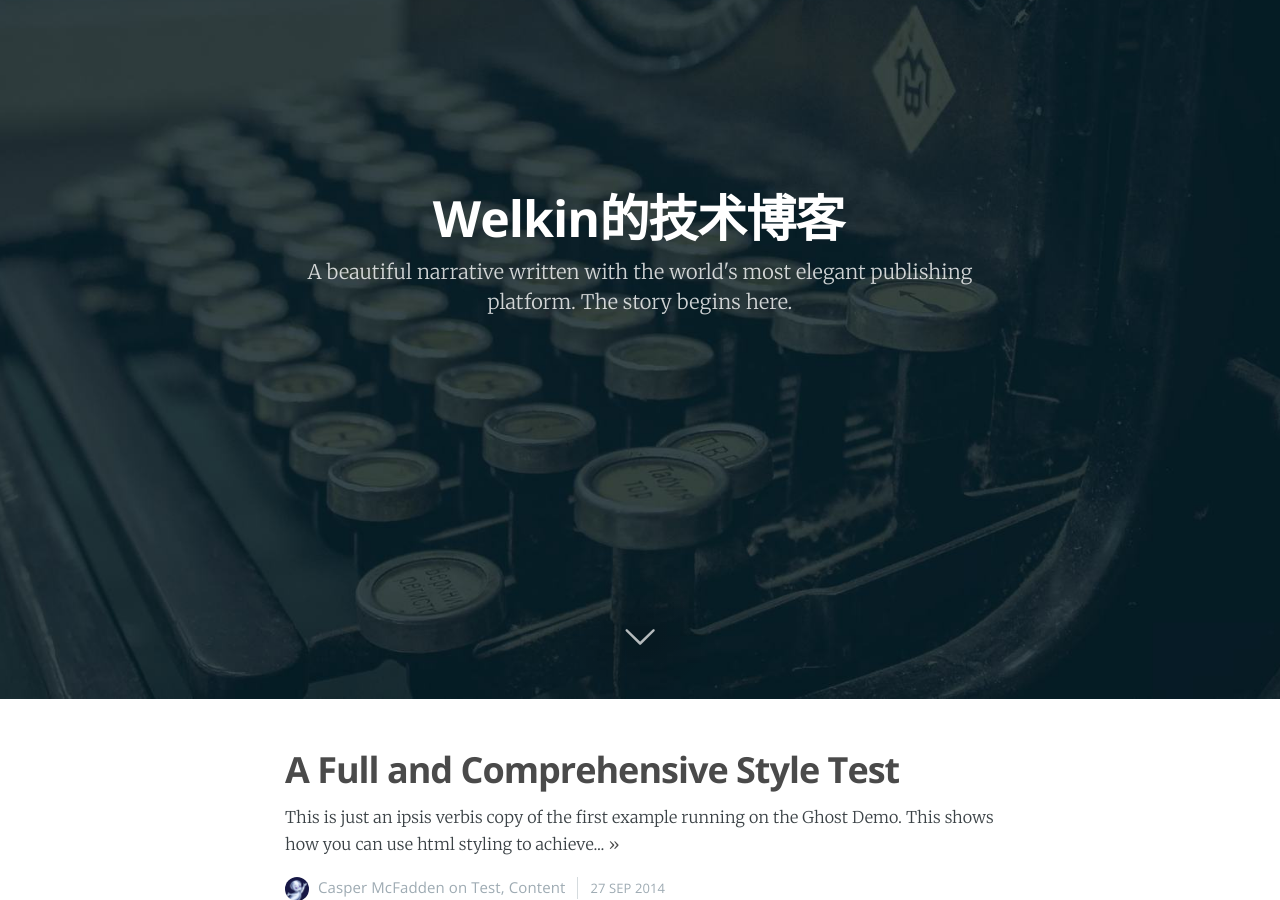
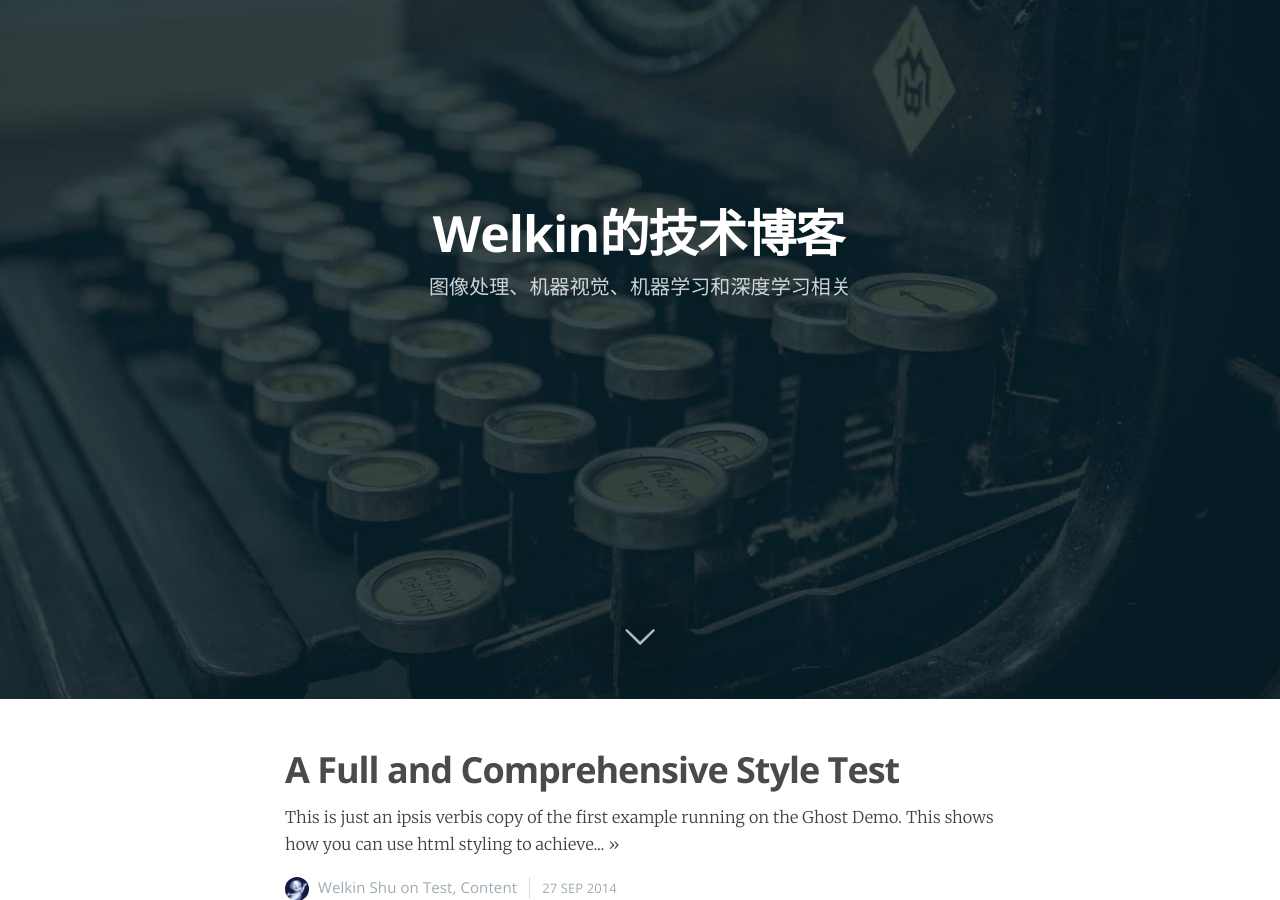
Before and after one commit to welkin94/welkin94.github.io, a Jekyll site: the page built from index.html, in a window 1280 px wide and 900 px high, scrolled down 201 px. Built offline with Jekyll 4.4.1, drawn with Linux system fonts in a browser that asks for light colours; nearby versions of some CDN libraries; the list of posts is cut into pages by our own code; some of the changed text lies outside the part shown.

Commit message:
Update _config.yml

```diff
--- a/_config.yml
+++ b/_config.yml
@@ -8,14 +8,14 @@ language: 'ch'
 
 # Website info
 name: 'Welkin的技术博客'
-description: "A beautiful narrative written with the world's most elegant publishing platform. The story begins here."
+description: "图像处理、机器视觉、机器学习和深度学习相关"
 
 # Author's info
-author: 'Casper McFadden'
+author: 'Welkin Shu'
 # edit 'categories' in the front matter of every post to match this username
-nickname: casper
+nickname: welkin
 bio: 'A paranormal expert and his daughter bunk in an abandoned house populated by 3 mischievous ghosts and one friendly one.'
-location: 'Maine, USA'
+location: 'Wuhan, China'
 url: 'http://welkin94.github.io/'
 image: 'assets/images/casper.png'
 
```
